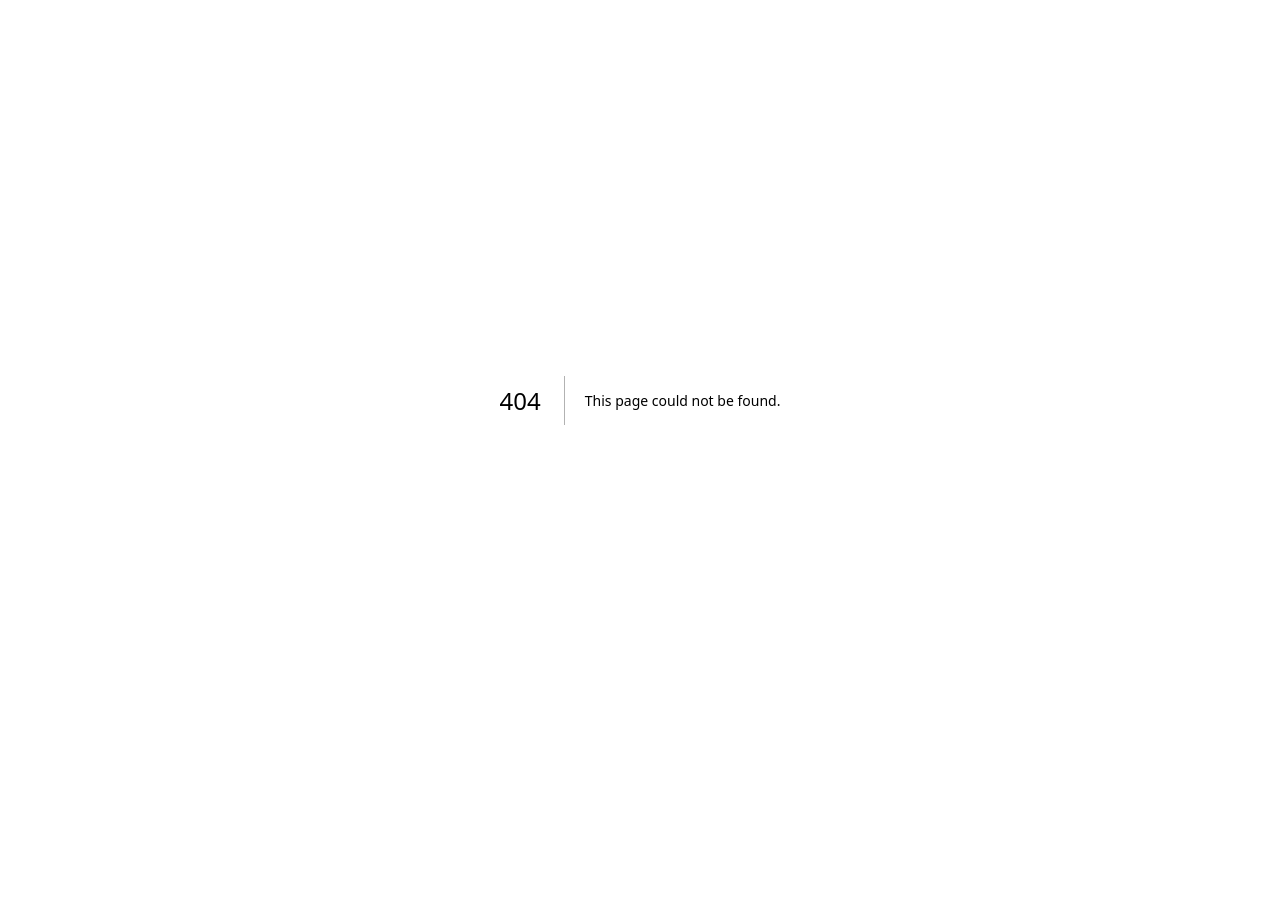
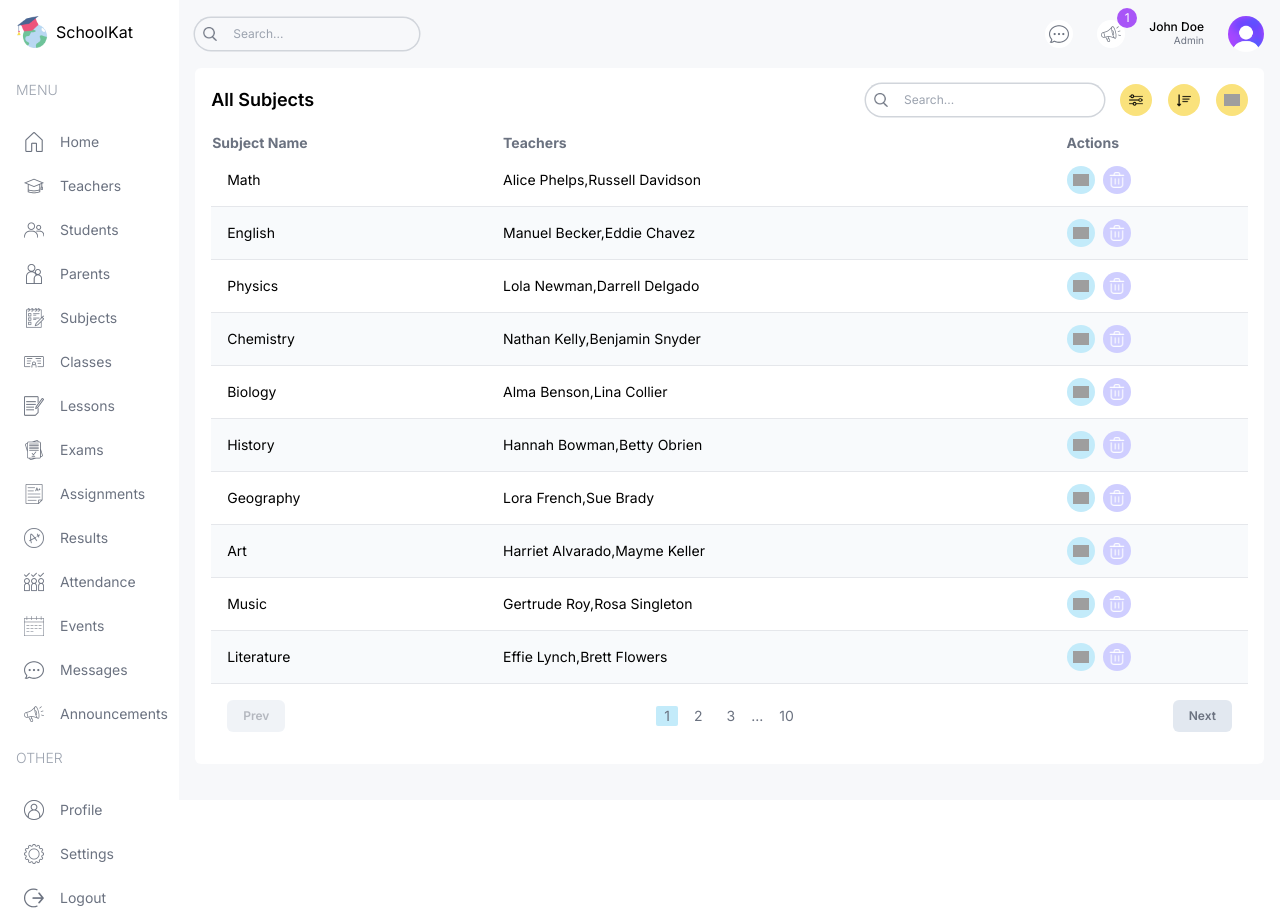
Before and after one commit to doilonvl/Management-Dashboard, a Next.js app: page /dashboard/list/subjects in a window 1280 px wide. Before the commit this address had no page. Before the commit the page ends 800 px from the top, so only its background shows below. Built offline with nearby package versions, Linux system fonts and the light colour scheme; grey boxes are pictures that could not be loaded.

Commit message:
add subject list

```diff
--- /dev/null
+++ b/src/app/dashboard/list/subjects/page.tsx
@@ -0,0 +1,77 @@
+import FormModal from "@/components/FormModal";
+import Pagination from "@/components/Pagination";
+import Table from "@/components/Table";
+import TableSearch from "@/components/TableSearch";
+import { role, subjectsData } from "@/lib/data";
+import Image from "next/image";
+
+type Subject = {
+  id: number;
+  name: string;
+  teachers: string[];
+};
+
+const columns = [
+  {
+    header: "Subject Name",
+    accessor: "name",
+  },
+  {
+    header: "Teachers",
+    accessor: "teachers",
+    className: "hidden md:table-cell",
+  },
+  {
+    header: "Actions",
+    accessor: "action",
+  },
+];
+
+const SubjectListPage = () => {
+  const renderRow = (item: Subject) => (
+    <tr
+      key={item.id}
+      className="border-b border-gray-200 even:bg-slate-50 text-sm hover:bg-lamaPurpleLight"
+    >
+      <td className="flex items-center gap-4 p-4">{item.name}</td>
+      <td className="hidden md:table-cell">{item.teachers.join(",")}</td>
+      <td>
+        <div className="flex items-center gap-2">
+          {role === "admin" && (
+            <>
+              <FormModal table="subject" type="update" data={item} />
+              <FormModal table="subject" type="delete" id={item.id} />
+            </>
+          )}
+        </div>
+      </td>
+    </tr>
+  );
+
+  return (
+    <div className="bg-white p-4 rounded-md flex-1 m-4 mt-0">
+      {/* TOP */}
+      <div className="flex items-center justify-between">
+        <h1 className="hidden md:block text-lg font-semibold">All Subjects</h1>
+        <div className="flex flex-col md:flex-row items-center gap-4 w-full md:w-auto">
+          <TableSearch />
+          <div className="flex items-center gap-4 self-end">
+            <button className="w-8 h-8 flex items-center justify-center rounded-full bg-lamaYellow">
+              <Image src="/filter.png" alt="" width={14} height={14} />
+            </button>
+            <button className="w-8 h-8 flex items-center justify-center rounded-full bg-lamaYellow">
+              <Image src="/sort.png" alt="" width={14} height={14} />
+            </button>
+            {role === "admin" && <FormModal table="teacher" type="create" />}
+          </div>
+        </div>
+      </div>
+      {/* LIST */}
+      <Table columns={columns} renderRow={renderRow} data={subjectsData} />
+      {/* PAGINATION */}
+      <Pagination />
+    </div>
+  );
+};
+
+export default SubjectListPage;
```
